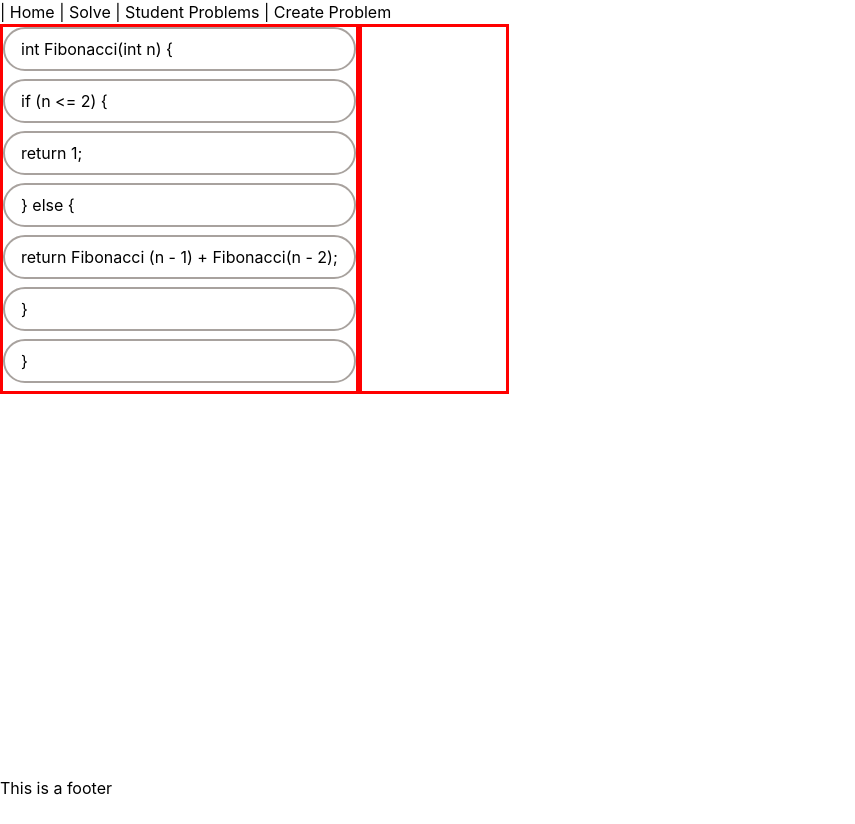
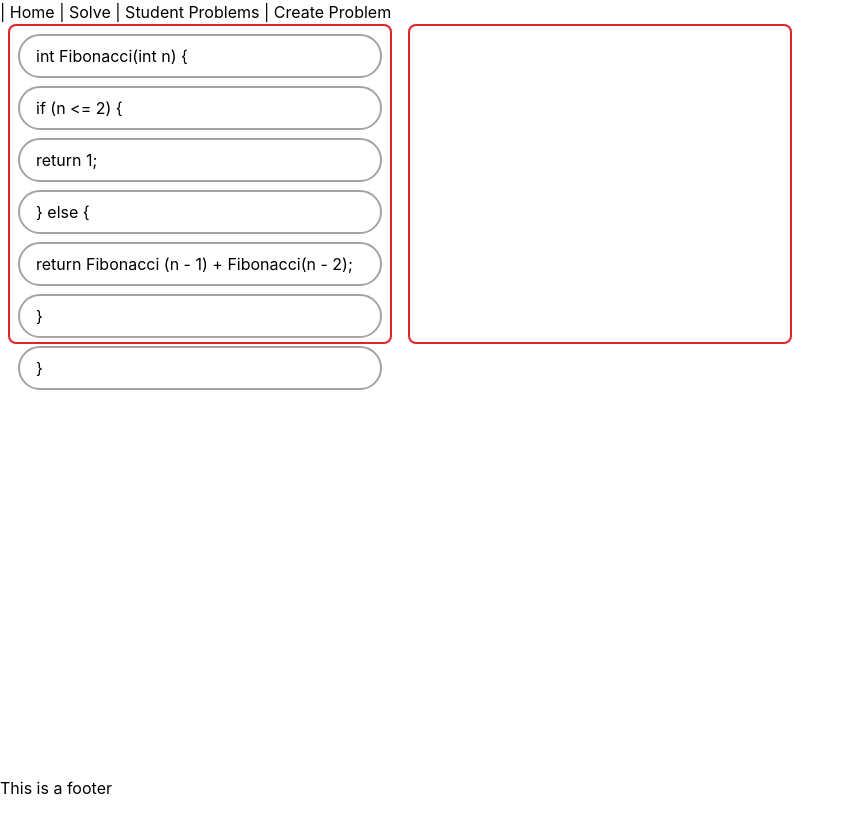
Before and after one commit to HiruNya/Parsons-Tool, a React (Create React App) app in the folder parsons-tool-frontend/: page /problems in a window 1280 px wide. Shown: the whole page, without its empty margins (0-855 px from the left). Built offline with nearby package versions, Linux system fonts and the light colour scheme.

Commit message:
update block styling

```diff
--- a/parsons-tool-frontend/src/components/space/Space.js
+++ b/parsons-tool-frontend/src/components/space/Space.js
@@ -23,7 +23,7 @@ const Space = ({ name, blocks, matches }) => {
         )
     }, [])
     return (
-        <div style={{minHeight: "150px", minWidth: "150px", border: "solid red"}} ref={setNodeRef}>
+        <div className={`p-2 ml-2 mr-2 w-96 h-80 border-solid rounded-lg border-2 ${matches ? "border-green-600" : "border-red-600"}`} ref={setNodeRef}>
             <SortableContext items={blocks} id={name}>
                 {blocks.map(renderCard)}
             </SortableContext>
```
Also changed, not shown: 1 other file (tests, documents, lock files or other folders).
